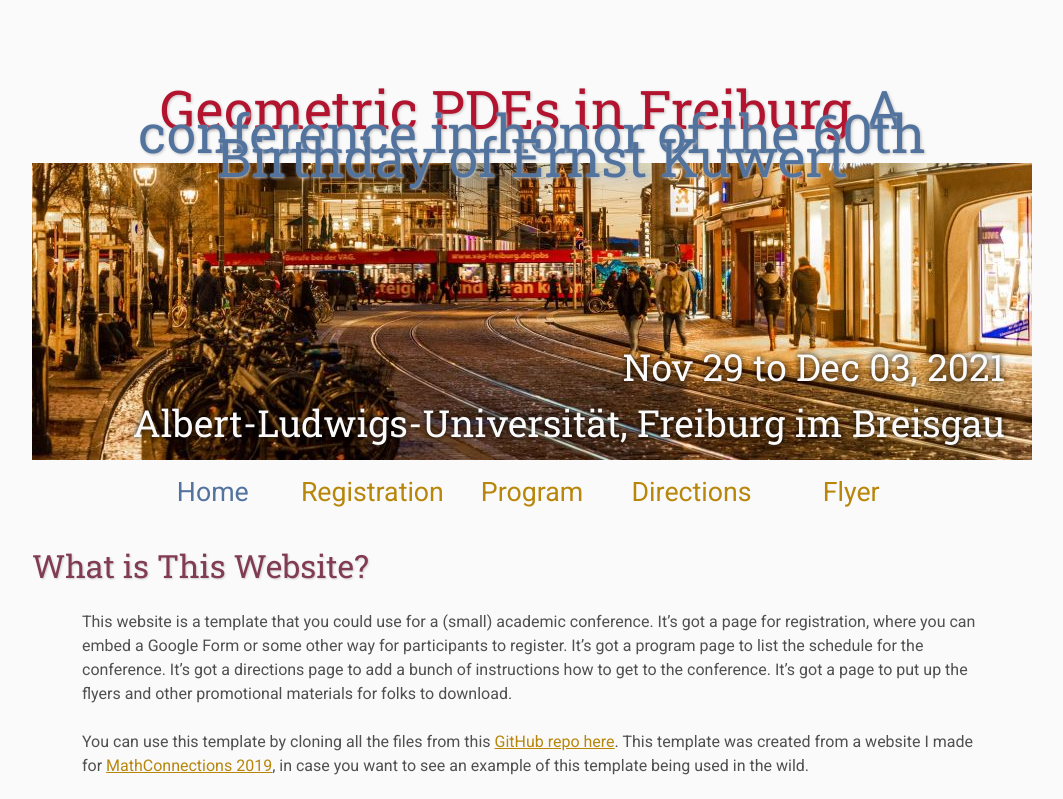
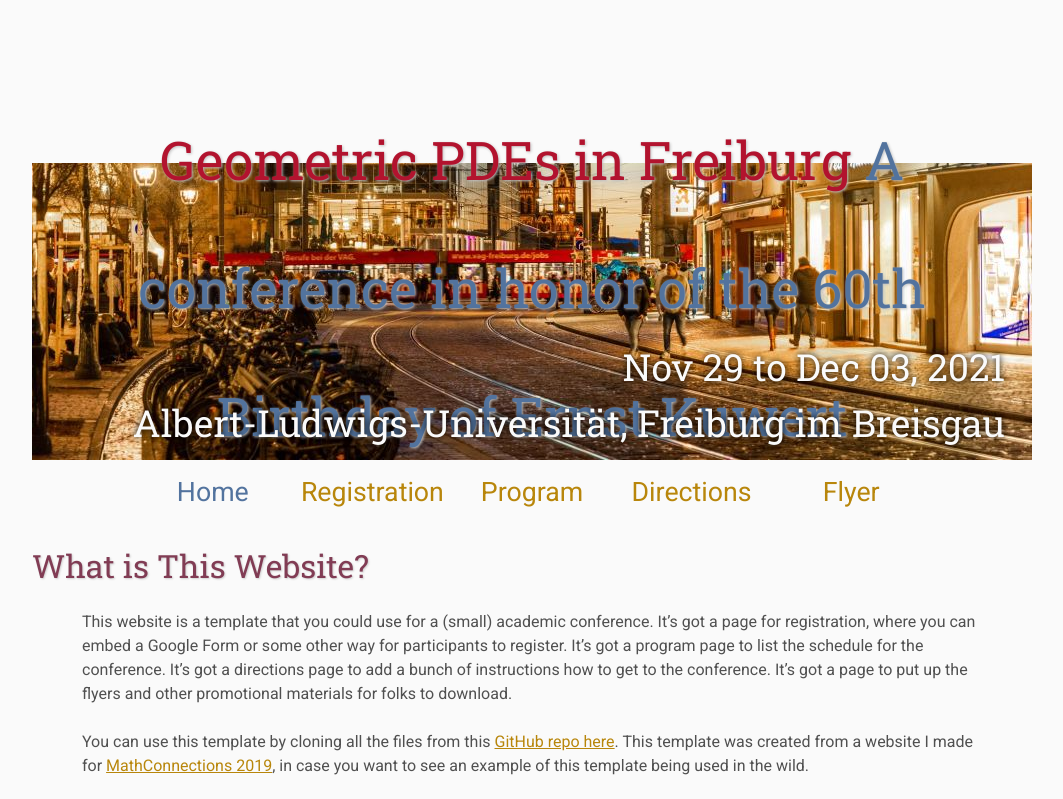
Before and after one commit to ConferenceKuwert/ConferenceKuwert.github.io, a plain HTML site: page index.html in a window 1280 px wide. Shown: the top 799 px of the page, without its empty margins (108-1171 px from the left). Drawn offline with Linux system fonts and the light colour scheme.

Commit message:
Update main.css

```diff
--- a/assets/main.css
+++ b/assets/main.css
@@ -82,8 +82,8 @@ th,td{
 .bottom-right {font-size:2.33em; color: #fafafa; line-height: 1.5em; width: auto; height: 100px; padding: 0px 27px 27px 0px; text-align: right; position: absolute; bottom: 0px; right: 0px; text-shadow: 0px 0px 6px #000000;}
 
 /* Conference Title Logo */
-.title1{color: #b2132e; text-shadow: 1px 1px 3px #c0c0c0;}
-.title2{color: #52739e; text-shadow: 1px 1px 3px #c0c0c0;}
+.title1{color: #b2132e; text-shadow: 1px 1px 3px #c0c0c0; line-height: 2.4;}
+.title2{color: #52739e; text-shadow: 1px 1px 3px #c0c0c0; line-height: 2.4;}
 .year{color: #505050; font-size:0.67em; font-weight: lighter;}
 
 /* Navigation Links (Home, Registration, etc) */
```
